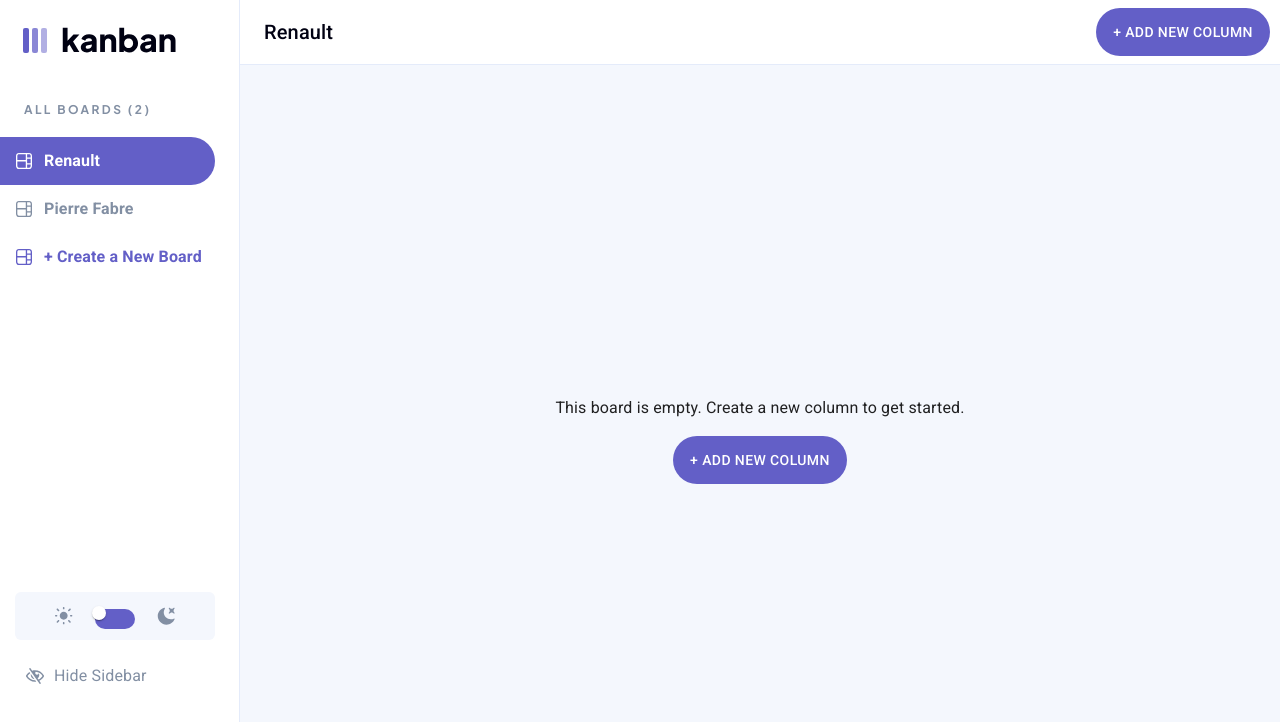
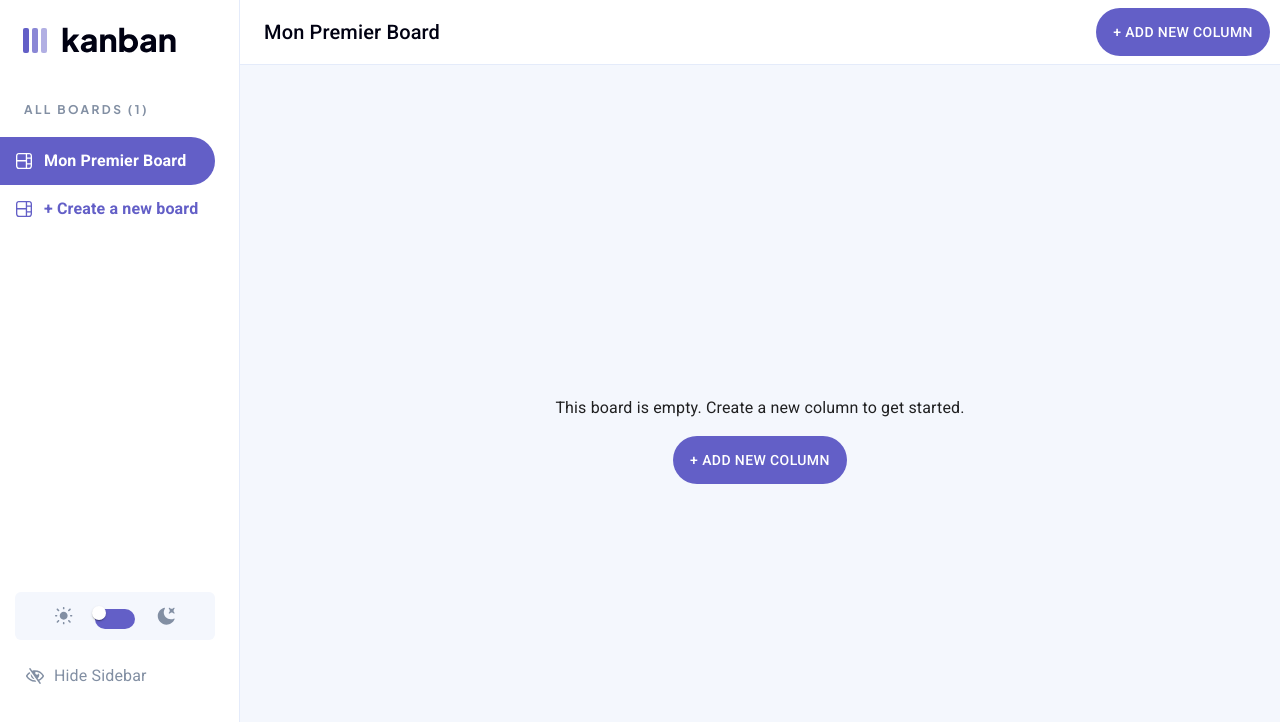
Before and after one commit to Idiru/kanban-front, a React (Vite) app: page / in a window 1280 px wide. Shown: the top 722 px of the page. Built offline with nearby package versions, Linux system fonts and the light colour scheme.

Commit message:
Add board started

```diff
--- a/package.json
+++ b/package.json
@@ -15,8 +15,11 @@
     "@fontsource/roboto": "^5.0.12",
     "@mui/icons-material": "^5.15.15",
     "@mui/material": "^5.15.15",
+    "@reduxjs/toolkit": "^2.2.3",
     "react": "^18.2.0",
-    "react-dom": "^18.2.0"
+    "react-dom": "^18.2.0",
+    "react-redux": "^9.1.1",
+    "redux": "^5.0.1"
   },
   "devDependencies": {
     "@types/react": "^18.2.66",
--- a/src/App.jsx
+++ b/src/App.jsx
@@ -1,7 +1,7 @@
 import { useState, useEffect } from "react";
 import PersistentDrawerLeft from "./components/PersistentDrawerLeft";
-import { ModalProvider } from './components//ModalContext';
-
+import { ModalProvider } from "./components//ModalContext";
+import { KanbanProvider } from "./components//KanbanContext";
 
 import "./App.css";
 import "@fontsource/roboto/300.css";
@@ -23,12 +23,14 @@ function App() {
 
   return (
     <ModalProvider>
+      <KanbanProvider>
         <div className="container">
           <PersistentDrawerLeft
             darkTheme={darkTheme}
             handleDarkTheme={handleDarkTheme}
           />
         </div>
+      </KanbanProvider>
     </ModalProvider>
   );
 }
--- /dev/null
+++ b/src/components/KanbanContext.jsx
@@ -0,0 +1,51 @@
+import React, { createContext, useState, useContext } from 'react';
+import { useModal } from './ModalContext';
+
+
+const KanbanContext = createContext();
+
+export function useKanban() {
+  return useContext(KanbanContext);
+}
+
+export const KanbanProvider = ({ children }) => {
+  const [boards, setBoards] = useState([
+    // Exemple d'un board avec des colonnes et des tickets
+    {
+      id: 'board1',
+      name: 'Mon Premier Board',
+      columns: [
+        {
+          id: 'column1',
+          title: 'À faire',
+          tickets: [
+            { id: 'ticket1', title: 'Tâche 1', description: 'Faire quelque chose' },
+            { id: 'ticket2', title: 'Tâche 2', description: 'Faire autre chose' }
+          ]
+        },
+        {
+          id: 'column2',
+          title: 'En cours',
+          tickets: [
+            { id: 'ticket3', title: 'Tâche 3', description: 'Développer une feature' }
+          ]
+        }
+      ]
+    }
+  ]);
+
+  // Fonctions pour manipuler les boards, les colonnes et les tickets
+  const addBoard = (newBoard) => {
+    setBoards(currentBoards => [...currentBoards, newBoard]);
+    console.log("board added")
+    handleClose()
+  };
+
+  // Fonctions pour ajouter/modifier/supprimer des colonnes et des tickets
+
+  return (
+    <KanbanContext.Provider value={{ boards, addBoard }}>
+      {children}
+    </KanbanContext.Provider>
+  );
+};
--- a/src/components/MainButton.jsx
+++ b/src/components/MainButton.jsx
@@ -4,9 +4,10 @@ export default function mainButton(props) {
   return (
     <div>
       <Button
+        onClick={props.event}
         variant="contained"
         sx={{
-          backgroundColor: "var(--Main-Purple)",
+          backgroundColor: "#635fc7",
           width: "174px",
           height: "48px",
           flexShrink: "0",
@@ -14,7 +15,7 @@ export default function mainButton(props) {
           border: "none",
           boxShadow: "none",
           '&:hover': {
-          bgcolor: "var(--Main-Purple)",
+          bgcolor: "#635fc7",
           opacity: "0.5",
           boxShadow: "none",
           border: "none",
--- a/src/components/ModalCreateBoard.jsx
+++ b/src/components/ModalCreateBoard.jsx
@@ -1,5 +1,4 @@
-import * as React from "react";
-import Button from "@mui/material/Button";
+import React, { useState } from 'react';
 import { styled } from "@mui/material/styles";
 import Dialog from "@mui/material/Dialog";
 import DialogTitle from "@mui/material/DialogTitle";
@@ -8,10 +7,10 @@ import DialogActions from "@mui/material/DialogActions";
 import IconButton from "@mui/material/IconButton";
 import CloseIcon from "@mui/icons-material/Close";
 import Typography from "@mui/material/Typography";
-import TextField from './TextField';
-import { useModal } from './ModalContext';
+import TextField from '@mui/material/TextField';
+import { useModal } from "./ModalContext";
 import MainButton from "./MainButton";
-
+import { useKanban } from "./KanbanContext";
 
 const BootstrapDialog = styled(Dialog)(({ theme }) => ({
   "& .MuiDialogContent-root": {
@@ -23,8 +22,10 @@ const BootstrapDialog = styled(Dialog)(({ theme }) => ({
 }));
 
 export default function CustomizedDialogs() {
+  const { open, modalText, handleClose } = useModal();
+  const { addBoard } = useKanban();
+  const [boardName, setBoardName] = useState('');
 
-  const { open, modalTitle, modalText, TextFieldLabel,  handleClose, handleOpen } = useModal();
 
 
   return (
@@ -39,15 +40,26 @@ export default function CustomizedDialogs() {
             maxWidth: "500px",
             width: "50%",
             padding: "32px",
-            borderRadius: "6px"
+            borderRadius: "6px",
           },
         }}
       >
-        <DialogTitle sx={{ m: 0, p: 2, padding: "0"}} id="customized-dialog-title">
-        Add a new board
+        <DialogTitle
+          sx={{ m: 0, p: 2, padding: "0" }}
+          id="customized-dialog-title"
+        >
+          Create a new board
         </DialogTitle>
         <p className="label">Board name</p>
-        <TextField/>
+        <TextField
+          onChange={(e) => setBoardName(e.target.value)}
+          id="outlined-basic"
+          variant="outlined"
+          sx={{
+            ".css-9ddj71-MuiInputBase-root-MuiOutlinedInput-root.Mui-focused .MuiOutlinedInput-notchedOutline":
+              { borderColor: "#635fc7" },
+          }}
+        />{" "}
         <IconButton
           aria-label="close"
           onClick={handleClose}
@@ -63,8 +75,13 @@ export default function CustomizedDialogs() {
         <DialogContent>
           <Typography gutterBottom>{modalText}</Typography>
         </DialogContent>
-        <DialogActions>
-        <MainButton/>
+        <DialogActions sx={{ justifyContent: "center" }}>
+          <MainButton
+            event={() =>
+              addBoard({ id: "newBoard", name: boardName, columns: [] })
+            }
+            text="Create"
+          />
         </DialogActions>
       </BootstrapDialog>
     </React.Fragment>
--- a/src/components/PersistentDrawerLeft.jsx
+++ b/src/components/PersistentDrawerLeft.jsx
@@ -17,6 +17,8 @@ import Board from "./Board";
 import MainButton from "./MainButton";
 import Modal from "./ModalCreateBoard";
 import { useModal } from "./ModalContext";
+import { useKanban } from './KanbanContext';
+
 
 const drawerWidth = 240;
 
@@ -84,6 +86,12 @@ export default function PersistentDrawerLeft({ handleDarkTheme, darkTheme }) {
   const [activeIndex, setActiveIndex] = useState(0);
 
   const { handleOpen } = useModal();
+  const { boards } = useKanban();
+
+  console.log(boards);
+
+
+
 
   const handleListItemClick = (index) => {
     setActiveIndex(index);
@@ -131,7 +139,7 @@ export default function PersistentDrawerLeft({ handleDarkTheme, darkTheme }) {
             noWrap
             component="div"
           >
-            {data.projects[activeIndex].name}
+            {boards[activeIndex].name}
           </Typography>
           <div className="toolbar-button">
             <MainButton text={"+ Add New Column"} />
@@ -171,11 +179,11 @@ export default function PersistentDrawerLeft({ handleDarkTheme, darkTheme }) {
         </DrawerHeader>
         <List className="draw-list">
           <span className="drawer-title">
-            ALL BOARDS ({data.projects.length})
+            ALL BOARDS ({boards.length})
           </span>
-          {data.projects.map((project, index) => (
+          {boards.map((board, index) => (
             <ListItem
-              key={project.id}
+              key={board.id}
               disablePadding
               sx={{
                 width: activeIndex === index ? "90%" : "100%",
@@ -214,7 +222,7 @@ export default function PersistentDrawerLeft({ handleDarkTheme, darkTheme }) {
                 </svg>
                 <ListItemText
                   className="list-item"
-                  primary={project.name}
+                  primary={board.name}
                   sx={{
                     fontFeatureSettings: `"clig" off, "liga" off`,
                     fontFamily: "Plus Jakarta Sans",
@@ -230,7 +238,7 @@ export default function PersistentDrawerLeft({ handleDarkTheme, darkTheme }) {
               </ListItemButton>
             </ListItem>
           ))}
-          <ListItem disablePadding>
+          <ListItem disablePadding onClick={handleOpen}>
             <ListItemButton className="drawer-button">
               <svg
                 width="16"
@@ -250,8 +258,7 @@ export default function PersistentDrawerLeft({ handleDarkTheme, darkTheme }) {
                 </g>
               </svg>
               <ListItemText
-                onClick={handleOpen}
-                primary="+ Create a New Board"
+                primary="+ Create a new board"
                 className="list-item"
                 sx={{
                   color: "var(--Medium-Grey, #828fa3)",
--- a/src/components/TextField.jsx
+++ /dev/null
@@ -1,9 +0,0 @@
-import * as React from 'react';
-import Box from '@mui/material/Box';
-import TextField from '@mui/material/TextField';
-
-export default function BasicTextFields() {
-  return (
-      <TextField id="outlined-basic" variant="outlined" sx={{".css-9ddj71-MuiInputBase-root-MuiOutlinedInput-root.Mui-focused .MuiOutlinedInput-notchedOutline": {borderColor: "#635fc7"}}}/>
-  );
-}
```
Also changed, not shown: src/components/ModalContext.jsx (+5 -4 lines), 1 other file (tests, documents, lock files or other folders). Lines whose indentation alone changed are shown as unchanged.
